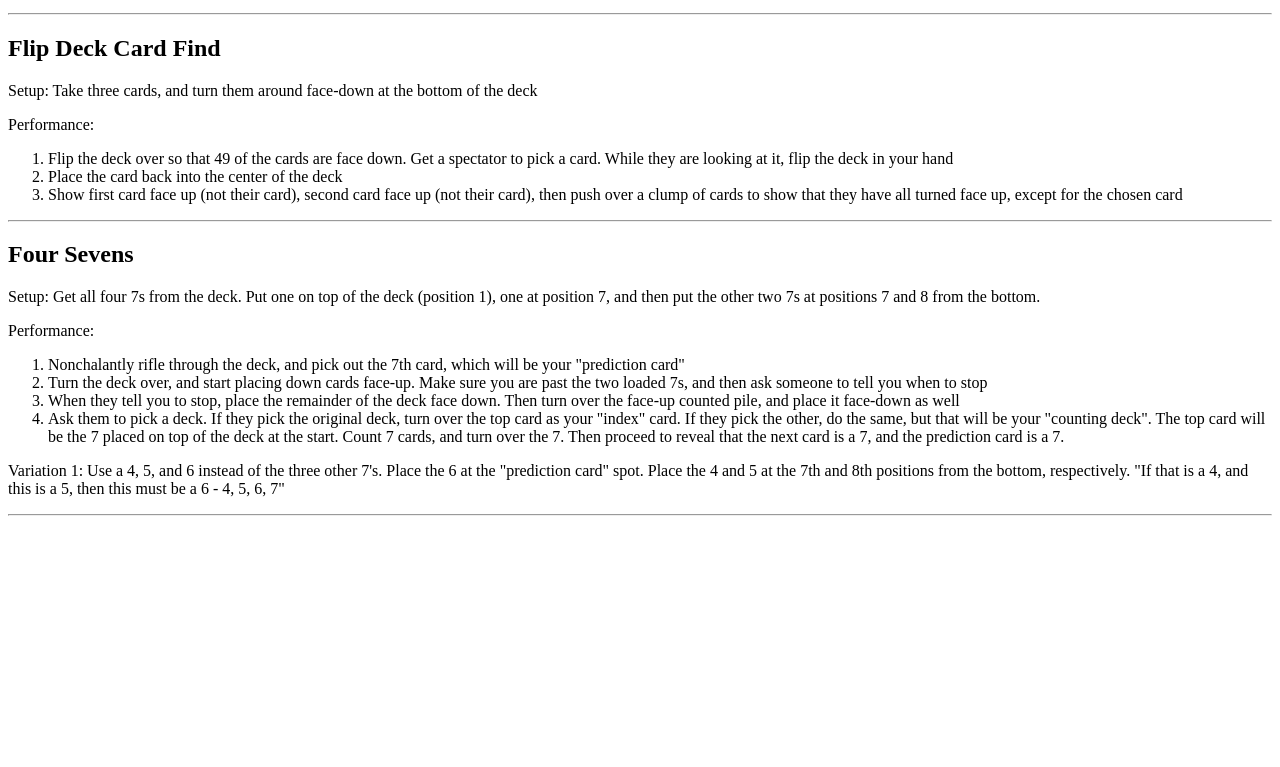
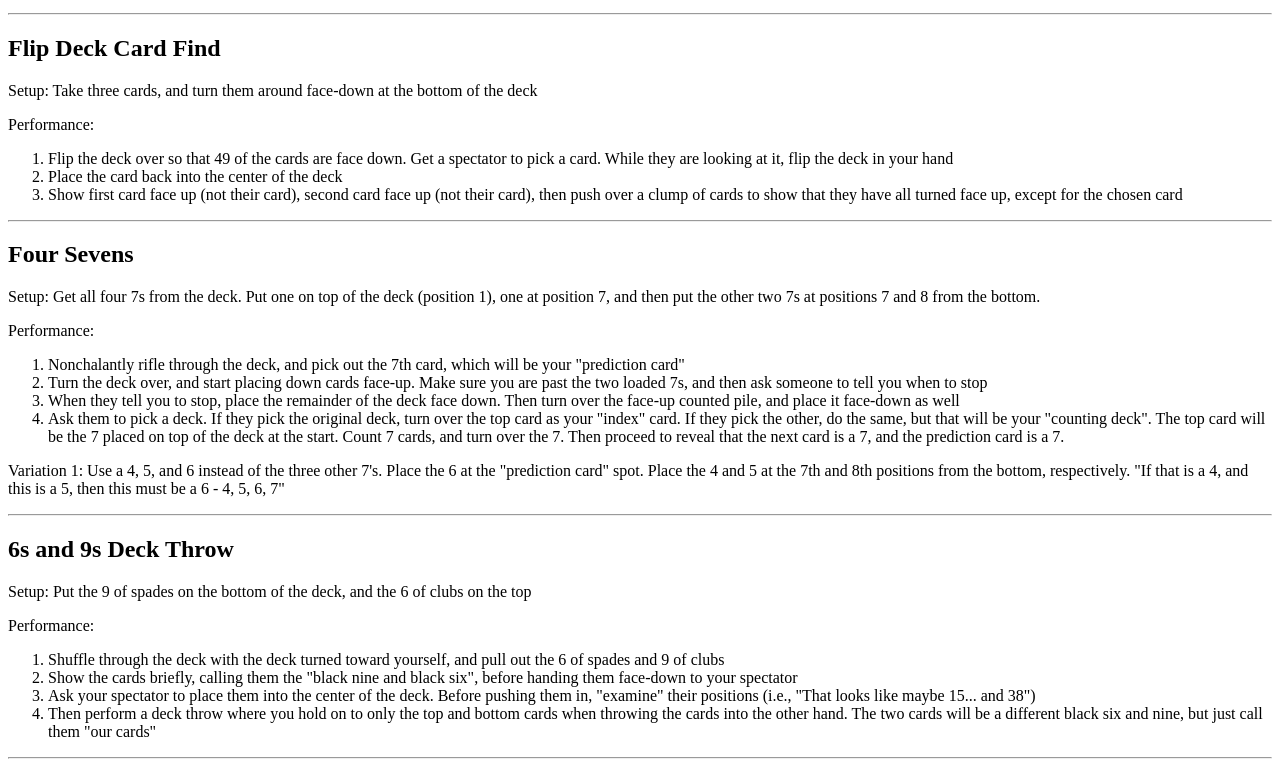
Before and after one commit to NoahZielke/CardMagicWiki, a plain HTML site: page index.html in a window 1280 px wide. Shown: the part 380-1147 px from the top of the page. Before the commit the page ends 904 px from the top, so only its background shows below. Drawn offline with Linux system fonts and the light colour scheme.

Commit message:
Update index.html

```diff
--- a/index.html
+++ b/index.html
@@ -68,6 +68,18 @@
 
     <hr> -->
 
+    <h2>6s and 9s Deck Throw</h2>
+    <p>Setup: Put the 9 of spades on the bottom of the deck, and the 6 of clubs on the top</p>
+    <p>Performance:</p>
+    <ol>
+        <li>Shuffle through the deck with the deck turned toward yourself, and pull out the 6 of spades and 9 of clubs</li>
+        <li>Show the cards briefly, calling them the "black nine and black six", before handing them face-down to your spectator</li>
+        <li>Ask your spectator to place them into the center of the deck. Before pushing them in, "examine" their positions (i.e., "That looks like maybe 15... and 38")</li>
+        <li>Then perform a deck throw where you hold on to only the top and bottom cards when throwing the cards into the other hand. The two cards will be a different black six and nine, but just call them "our cards"</li>
+    </ol>
+
+    <hr>
+
 
 
 
```
